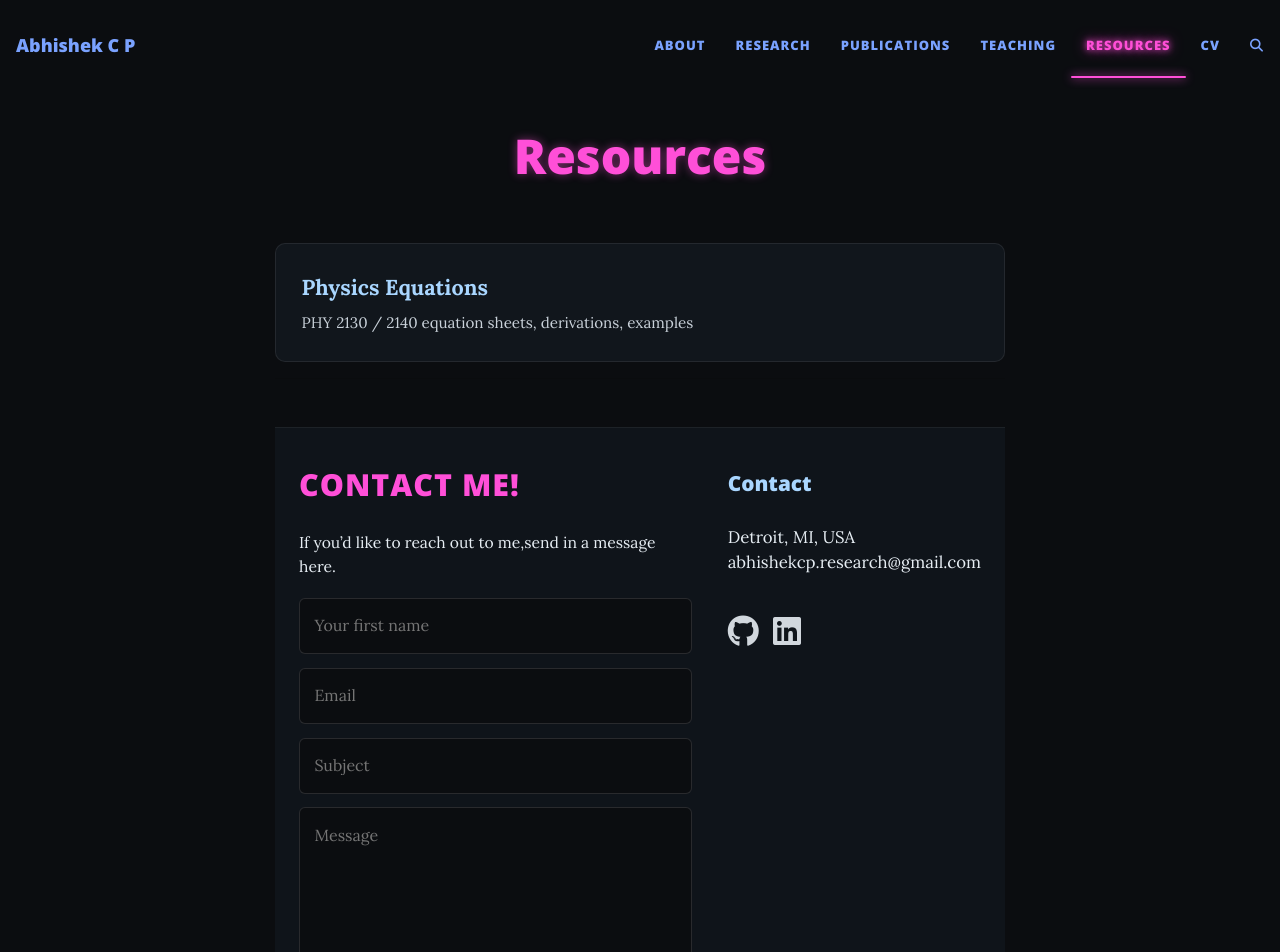
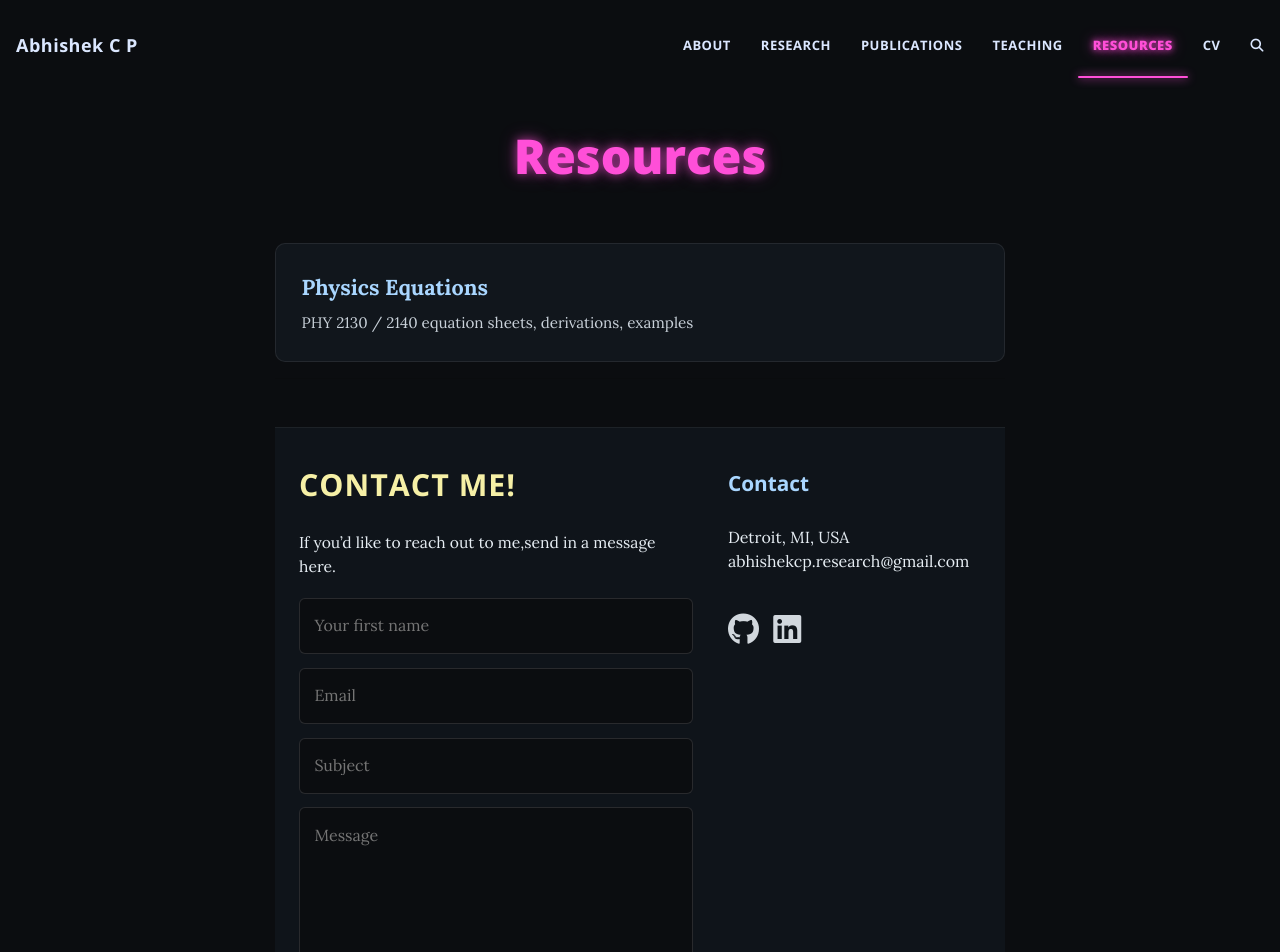
Before and after one commit to abhishek-c-p/abhishek-c-p.github.io, a Jekyll site: the page built from resources.md, in a window 1280 px wide and 1400 px high. Shown: the top 952 px of the window. Built offline with Jekyll 4.4.1, drawn with Linux system fonts in a browser that asks for light colours; comment, search, counter and statistics services are not loaded; some of the changed text lies outside the part shown.

Commit message:
Update custom.css

```diff
--- a/assets/css/custom.css
+++ b/assets/css/custom.css
@@ -1,9 +1,16 @@
-/* ================================
-   GLOBAL DARK THEME + READABILITY
-================================ */
+/* =========================================================
+   CLEAN DARK THEME + YOUR COLOR SCHEME (RESTORED)
+   - Navbar light white-blue
+   - Active navbar neon magenta + underline glow
+   - Big page titles neon magenta + glow
+   - Body subheadings light blue
+   - Footer video preserved
+========================================================= */
+
+/* ---------- Base page colors ---------- */
 body, .page-content, .main-content {
   background: #0b0d10 !important;
-  color: #e6edf3 !important;
+  color: #e6edf3 !important;          /* readable near-white */
   line-height: 1.7;
   font-size: 1.05rem;
 }
@@ -12,7 +19,7 @@
   color: #e6edf3 !important;
 }
 
-/* links */
+/* ---------- Links ---------- */
 a {
   color: #7aa2ff !important;
   text-decoration: none;
@@ -21,55 +28,62 @@
   color: #a5bfff !important;
 }
 
-/* ================================
-   HEADING COLORS (restore your scheme)
-================================ */
-
-/* BIG page header title (the huge one inside the header band) */
-.intro-header .page-heading h1,
-.intro-header .post-heading h1,
-header .page-heading h1,
-header .post-heading h1 {
-  color: #ff4fd8 !important;   /* neon magenta */
-  text-shadow: 0 0 10px rgba(255,79,216,0.45);
-  font-weight: 900;
-}
-
-/* H1 inside body (if any) */
-.page-content h1, .main-content h1 {
-  color: #ff4fd8 !important;   /* keep consistent */
+/* ---------- Headings in BODY ---------- */
+/* normal h1 inside body (rare) keep soft + readable */
+h1 {
+  color: #f0f6fc !important;
   font-weight: 800;
 }
 
-/* Section headings like “Superconductivity & Josephson junctions” */
+/* body section headings = light blue */
 h2, h3 {
-  color: #a9d6ff !important;   /* light blue */
-  font-weight: 800;
-}
-
-/* Smaller headings */
-h4, h5, h6 {
-  color: #ffb3b3 !important;   /* soft light red */
+  color: #cfe3ff !important;   /* light blue */
   font-weight: 700;
 }
 
-/* remove underline pseudo-elements */
+/* smaller headings */
+h4, h5, h6 {
+  color: #e6edf3 !important;
+  font-weight: 700;
+}
+
+/* remove any theme underline pseudo-elements */
 h2::after, h3::after {
   content: none !important;
   display: none !important;
 }
 
-/* Reduce huge home title slightly */
+/* ---------- BIG PAGE TITLES (HEADER) = NEON MAGENTA ---------- */
+.intro-header .page-heading h1,
+.intro-header .post-heading h1,
+header .page-heading h1,
+header .post-heading h1,
+.header-section h1 {
+  color: #ff4fd8 !important;     /* neon magenta */
+  text-shadow: 0 0 10px rgba(255,79,216,0.55),
+               0 0 18px rgba(255,79,216,0.35);
+  font-weight: 900;
+}
+
+/* reduce huge home title a bit (Hi, I'm Abhishek.) */
 .intro-header .page-heading h1,
 .intro-header .post-heading h1 {
   font-size: 3rem !important;
 }
 
-/* ================================
-   NAVBAR (transparent top, solid on scroll)
-================================ */
+/* ---------- NAVBAR: light white-blue text ---------- */
+.navbar-custom .nav-link,
+.navbar-custom .navbar-brand,
+.navbar-custom .navbar-nav .nav-link {
+  color: #dbe7ff !important;     /* light white-blue */
+  font-weight: 700;
+  letter-spacing: 0.5px;
+}
+.navbar-custom .nav-link:hover {
+  color: #ffffff !important;
+}
 
-/* At top of page -> transparent navbar so background shows */
+/* TOP of page => transparent navbar */
 .navbar-custom.top-nav-regular {
   background: transparent !important;
   backdrop-filter: none !important;
@@ -77,22 +91,16 @@
   box-shadow: none !important;
 }
 
-/* After scroll -> solid tinted bar */
+/* After scroll => solid tinted blue */
 .navbar-custom.top-nav-short,
 .navbar-custom.top-nav-short-permanent {
-  background: rgba(15, 35, 60, 0.95) !important;  /* light blue tint */
+  background: rgba(15, 35, 60, 0.96) !important;  /* your soft blue tint */
   backdrop-filter: blur(6px) !important;
   border-bottom: none !important;
   box-shadow: none !important;
 }
 
-/* remove any divider line */
-.navbar-custom, .navbar {
-  border-bottom: none !important;
-  box-shadow: none !important;
-}
-
-/* ACTIVE NAV ITEM -> neon magenta */
+/* ---------- ACTIVE NAV ITEM = NEON MAGENTA + UNDERLINE ---------- */
 .navbar-nav .nav-item.active > .nav-link,
 .navbar-nav .nav-link.active,
 .navbar-nav .nav-item > .nav-link[aria-current="page"] {
@@ -117,14 +125,19 @@
   border-radius: 2px;
 }
 
-/* ================================
-   FOOTER VIDEO
-================================ */
+/* kill any divider line under navbar */
+.navbar-custom, .navbar {
+  border-bottom: none !important;
+  box-shadow: none !important;
+}
+
+/* ---------- FOOTER VIDEO (site-wide) ---------- */
 .video-footer {
   position: relative;
   overflow: hidden;
   padding-top: 3rem;
   padding-bottom: 2rem;
+  margin-top: 3rem;
 }
 
 .video-footer .bg-video {
@@ -145,25 +158,24 @@
 }
 
 /* footer content above video */
-.video-footer .beautiful-jekyll-footer {
+.video-footer .beautiful-jekyll-footer,
+.video-footer .beautiful-jekyll-footer * {
   position: relative;
   z-index: 2;
 }
 
-/* Quote */
+/* footer quote */
 .footer-quote {
   margin: 1.2rem 0 0.6rem;
   text-align: center;
   font-size: 0.95rem;
   letter-spacing: 2px;
   text-transform: uppercase;
-  color: #c9d1d9;
+  color: #e6edf3;
   opacity: 0.9;
 }
 
-/* ================================
-   RESOURCES GRID CARDS
-================================ */
+/* ---------- Resources cards + contact block (keep your nice layout) ---------- */
 .resources-grid {
   display: grid;
   grid-template-columns: repeat(auto-fit, minmax(220px, 1fr));
@@ -199,9 +211,6 @@
   border-color: rgba(255,79,216,0.6);
 }
 
-/* ================================
-   RESOURCES CONTACT BLOCK
-================================ */
 .resources-contact-footer {
   margin-top: 3rem;
   padding: 2.5rem 1.5rem;
@@ -222,7 +231,7 @@
   margin: 0 0 0.4rem 0;
   font-size: 1.9rem;
   letter-spacing: 1px;
-  color: #ff4fd8 !important; /* magenta */
+  color: #f6f0a6 !important;  /* soft yellow */
 }
 
 .rcf-sub {
@@ -267,6 +276,11 @@
   box-shadow: 0 0 14px rgba(255,79,216,0.55);
 }
 
+.rcf-info {
+  color: #e6edf3;
+  font-size: 1rem;
+}
+
 .rcf-info h3 {
   margin-top: 0.25rem;
   color: #a9d6ff !important;
@@ -276,6 +290,7 @@
 .rcf-info a {
   color: #e6edf3 !important;
 }
+
 .rcf-info a:hover {
   color: #a5bfff !important;
 }
@@ -292,12 +307,12 @@
   opacity: 0.9;
   transition: color 0.2s ease, transform 0.1s ease;
 }
+
 .rcf-socials a:hover {
   color: #ff4fd8;
   transform: translateY(-2px);
 }
 
-/* Mobile */
 @media (max-width: 800px) {
   .rcf-wrap { grid-template-columns: 1fr; }
 }
```
